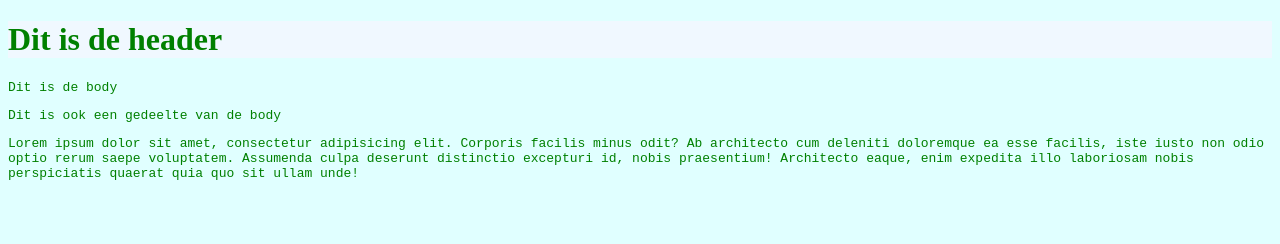
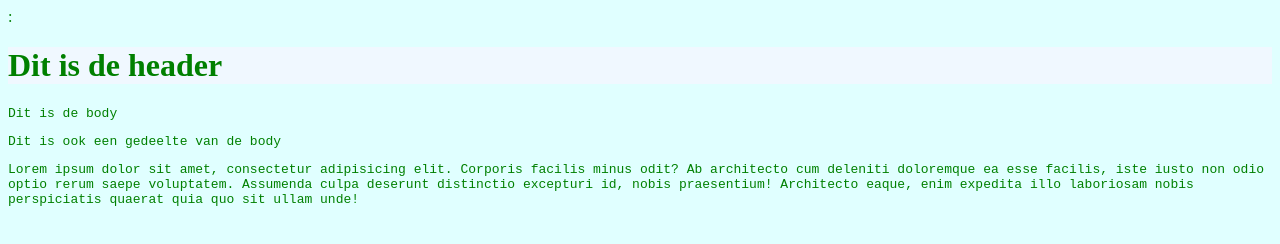
Before and after one commit to Bs1987/gitDemo, a plain HTML site: page index.html in a window 1280 px wide. Drawn offline with Linux system fonts and the light colour scheme.

Commit message:
index changed

```diff
--- a/index.html
+++ b/index.html
@@ -7,7 +7,7 @@
     <link rel="stylesheet" href="styles.css">
 </head>
 
-<body>
+<body>:
 <header>
     <h1>Dit is de header</h1>
 </header>
```
